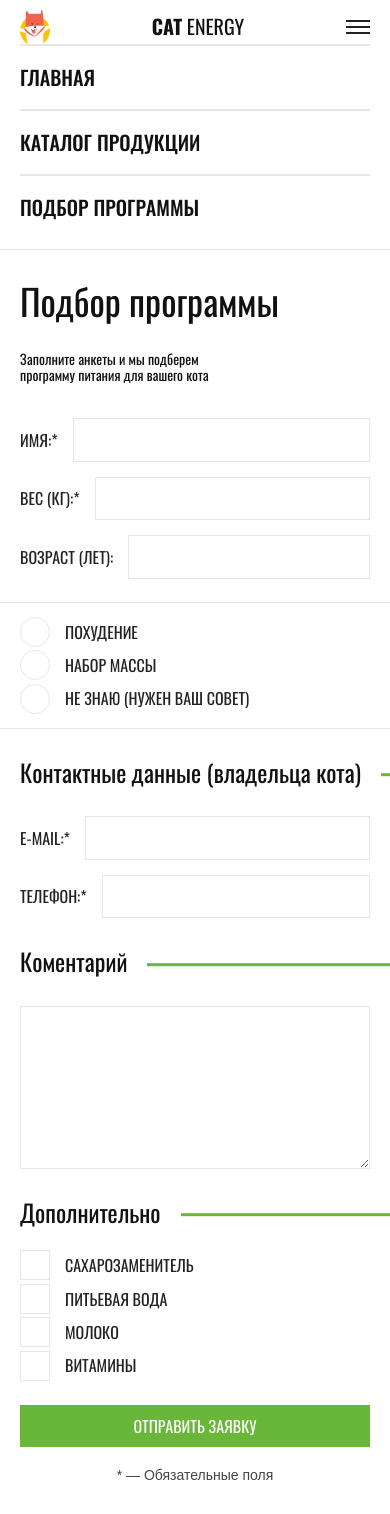
After one commit to CasinoRoyal/Energy, a Node project: template app/pug/pages/form.pug in a window 390 px wide. The commit adds this page. Shown: the top 1514 px of the page. Run offline with Node 20 templates, Linux system fonts and the light colour scheme; the template is opened without the code that fills it, so the values that code supplies are empty; style sheets or scripts are compiled from the project's sources; grey boxes are pictures that could not be loaded.

Commit message:
add profile page with phone stylization

```diff
--- /dev/null
+++ b/app/pug/_components/form.pug
@@ -0,0 +1,69 @@
+form.form(action="" method="POST")
+
+  fieldset.form__set
+    .form__group
+
+      label.form__label(for="name") Имя:*
+        input.form__input(id="name" type="text" required)
+
+      label.form__label(for="weight") Вес (кг):*
+        input.form__input(id="weight" type="text" required)
+
+      label.form__label(for="age") Возраст (лет):
+        input.form__input(id="age" type="text")
+
+    .form__group.form__group--radio
+
+      label.form__label(for="slimming") Похудение
+        input.form__radio(id="slimming" type="radio" name="diet")
+        span.form__check.form__check--radio
+
+      label.form__label(for="muscle") Набор массы
+        input.form__radio(id="muscle" type="radio" name="diet")
+        span.form__check.form__check--radio
+
+      label.form__label(for="advice") Не знаю (нужен ваш совет)
+        input.form__radio(id="advice" type="radio" name="diet")
+        span.form__check.form__check--radio
+
+  fieldset.form__set
+    legend.heading.heading--secondary.heading--line.
+      Контактные данные (владельца кота)
+    .form__group
+
+      label.form__label(for="email") E-mail:*
+        input.form__input(id="email" type="email" required)
+
+      label.form__label(for="phone") Телефон:*
+        input.form__input(id="phone" type="tel" required)
+
+  fieldset.form__set
+    legend.heading.heading--secondary.heading--line.
+      Коментарий
+    .form__group
+      textarea.form__area(name="", cols="30", rows="10")
+
+  fieldset.form__set
+    legend.heading.heading--secondary.heading--line.
+      Дополнительно
+    .form__group.form__group--checkbox
+
+      label.form__label(for="sugar") Сахарозаменитель
+        input.form__checkbox(id="sugar" type="checkbox")
+        span.form__check.form__check--checkbox
+
+      label.form__label(for="water") Питьевая вода
+        input.form__checkbox(id="water" type="checkbox")
+        span.form__check.form__check--checkbox
+
+      label.form__label(for="milk") Молоко
+        input.form__checkbox(id="milk" type="checkbox")
+        span.form__check.form__check--checkbox
+
+      label.form__label(for="vitamins") Витамины
+        input.form__checkbox(id="vitamins" type="checkbox")
+        span.form__check.form__check--checkbox
+
+  .form__group.form__group--button-box
+    button.btn.btn--form(type="submit") Отправить заявку
+    span.form__text * &mdash; Обязательные поля
--- /dev/null
+++ b/app/pug/_sections/profile.pug
@@ -0,0 +1,6 @@
+section.profile
+  h2.heading.heading--primary.wrapper Подбор программы
+  p.profile__subtitle.wrapper.
+    Заполните анкеты и мы подберем программу питания для вашего кота
+
+  include ../_components/form
--- /dev/null
+++ b/app/pug/pages/form.pug
@@ -0,0 +1,14 @@
+extends ../_layout/layout
+
+block title
+  title Подбор программы
+
+block main
+
+  include ../_components/navigation
+
+  include ../_sections/profile
+
+  include ../_sections/map
+
+  include ../_sections/footer
--- a/app/sass/_components/_buttons.scss
+++ b/app/sass/_components/_buttons.scss
@@ -11,7 +11,7 @@
 
     text-transform: uppercase;
 
-    background-color: #68b738;
+    background-color: $color-primary;
 
     @include respond(phone-L) {
       padding: 1.2rem 2rem;
@@ -41,4 +41,15 @@
       display: none;
     }
   }
+
+  &--form {
+    margin-bottom: 2rem;
+
+    font-size: 1.6rem;
+    text-transform: uppercase;
+
+    color: #fff;
+    background-color: $color-primary;
+    border: none;
+  }
 }
--- /dev/null
+++ b/app/sass/_components/_form.scss
@@ -0,0 +1,129 @@
+.form {}
+
+.form__set {
+  padding: 0;
+  margin-bottom: 3rem;
+  border: none;
+}
+
+.form__group {
+  display: flex;
+  flex-wrap: wrap;
+  flex-direction: column;
+  padding: 0 2rem;
+
+  &:not(:last-child) {
+    margin-bottom: 2.3rem;
+  }
+}
+
+.form__group--radio {
+  padding: 2rem;
+
+  border-top: 1px solid rgba(#cdcdcd, .5);
+  border-bottom: 1px solid rgba(#cdcdcd, .5);
+}
+
+.form__group--radio label,
+.form__group--checkbox label {
+  position: relative;
+  padding-left: 4.5rem;
+
+  &::before {
+    content: '';
+    position: absolute;
+    left: 0;
+    width: 3rem;
+    height: 3rem;
+    border: 1px solid rgba(#cdcdcd, .5);
+  }
+}
+
+.form__group--radio label {
+  &::before {
+    border-radius: 50%;
+  }
+}
+
+.form__check {
+  display: none;
+  position: absolute;
+}
+
+.form__check--radio {
+  left: .9rem;
+  width: 1.2rem;
+  height: 1.2rem;
+
+  background-color: $color-primary;
+  border-radius: 50%;
+}
+
+.form__check--checkbox {
+  top: 0;
+  left: .9rem;
+  width: 1.6rem;
+  height: .9rem;
+  transform: rotate(-45deg) ;
+
+  border-left: 2px solid $color-primary;
+  border-bottom: 2px solid $color-primary;
+}
+
+.form__radio:checked + .form__check {
+  display: block;
+}
+
+.form__checkbox:checked + .form__check {
+  display: block;
+}
+
+.form__group--button-box {
+  text-align: center;
+}
+
+.form__label {
+  display: flex;
+  align-items: center;
+
+  font-size: 1.6rem;
+  text-transform: uppercase;
+  color: #222;
+
+  &:not(:last-child) {
+    margin-bottom: 1.5rem;
+  }
+}
+
+.form__input[type="text"],
+.form__input[type="email"],
+.form__input[type="tel"] {
+  flex-grow: 1;
+  margin-left: 1.5rem;
+  padding: 1.15rem 1.5rem;
+  padding-right: 3.5rem;
+
+  font-size: 1.6rem;
+  color: $color-text-grey;
+  border: 1px solid rgba(#cdcdcd, .5);
+}
+
+[type="radio"],
+[type="checkbox"] {
+  display: none;
+}
+
+.form__set legend {
+  padding: 0 2rem;
+}
+
+.form__area {
+  border: 1px solid rgba(#cdcdcd, .5);
+}
+
+.form__text {
+  font-family: Arial, sans-serif;
+  font-size: 1.4rem;
+
+  color: $color-text-grey;
+}
--- /dev/null
+++ b/app/sass/_sections/_profile.scss
@@ -0,0 +1,8 @@
+.profile {
+  overflow: hidden;
+}
+
+.profile__subtitle {
+  width: 23rem;
+  margin-bottom: 3.5rem;
+}
--- a/app/sass/style.scss
+++ b/app/sass/style.scss
@@ -8,6 +8,7 @@
 @import '_base/_fonts';
 
 // Sections
+
 //--index page
 @import '_sections/_header';
 @import '_sections/_programs';
@@ -20,6 +21,9 @@
 @import '_sections/_catalog';
 @import '_sections/_additional';
 
+//--profile page
+@import '_sections/_profile';
+
 // Components
 @import '_components/_logo';
 @import '_components/_shop-name';
@@ -31,3 +35,5 @@
 
 @import '_components/_card';
 @import '_components/_bonus';
+
+@import '_components/_form';
```
